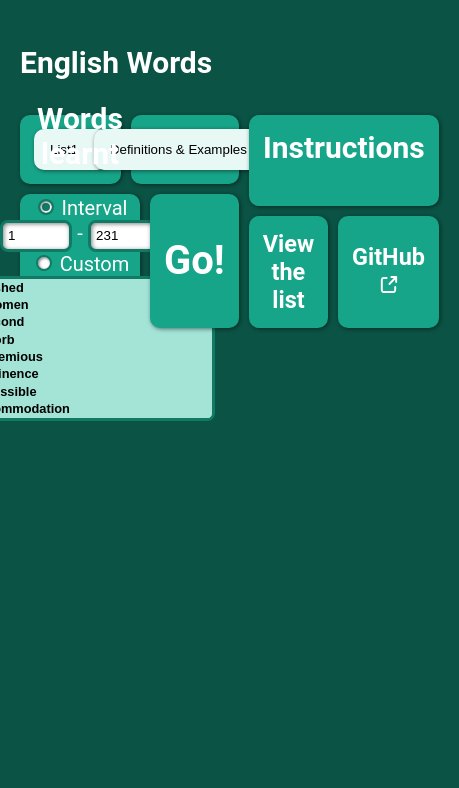
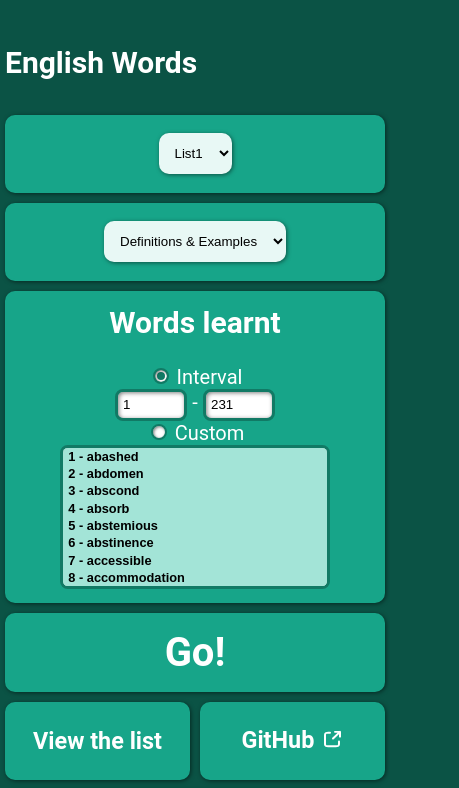
Before and after one commit to Rokas-159/word-learning, a plain HTML site: page index.html in a window 390 px wide. Shown: the top 788 px of the page, 459 px wide, since content can reach past the window. Drawn offline with Linux system fonts and the light colour scheme.

Commit message:
Add responsive styles

```diff
--- a/menu.css
+++ b/menu.css
@@ -11,8 +11,39 @@ main {
     gap: 10px;
     max-width: 1000px;
     max-height: calc(100vh - 40px);
-    aspect-ratio: 5 / 3;
     font-size: 20px;
+}
+
+@media only screen and (max-width: 800px) {
+    main {
+        grid-template-columns: repeat(3, 1fr);
+        grid-template-rows: 0.5fr 0.5fr 2fr 1fr 1fr;
+        grid-template-areas:
+            "title title title"
+            "wordlist mode mode"
+            "interval interval start"
+            "manual manual fulllist"
+            "manual manual github";
+        max-width: 600px;
+        max-height: none;
+    }
+}
+
+@media only screen and (max-width: 490px) {
+    main {
+        grid-template-columns: repeat(2, 1fr);
+        grid-template-rows: 0.5fr 0.5fr 0.5fr 2fr 0.5fr 0.5fr 2fr;
+        grid-template-areas:
+            "title title"
+            "wordlist wordlist"
+            "mode mode"
+            "interval interval"
+            "start start"
+            "fulllist github"
+            "manual manual";
+        max-width: 400px;
+        max-height: none;
+    }
 }
 
 div:not(.button) > h1, div:not(.button) > h2 {
--- a/styles.css
+++ b/styles.css
@@ -9,6 +9,12 @@ body {
     color: white;
     padding: 20px;
     min-width: fit-content;
+}
+
+@media only screen and (max-width: 490px) {
+    body {
+        padding: 20px 5px;
+    }
 }
 
 button {
--- a/test.css
+++ b/test.css
@@ -1,9 +1,3 @@
-@media only screen and (max-width: 390px) {
-    body {
-        padding: 20px 5px;
-    }
-}
-
 .mainForm {
     text-align: center;
     margin-top: 30vh;
```
